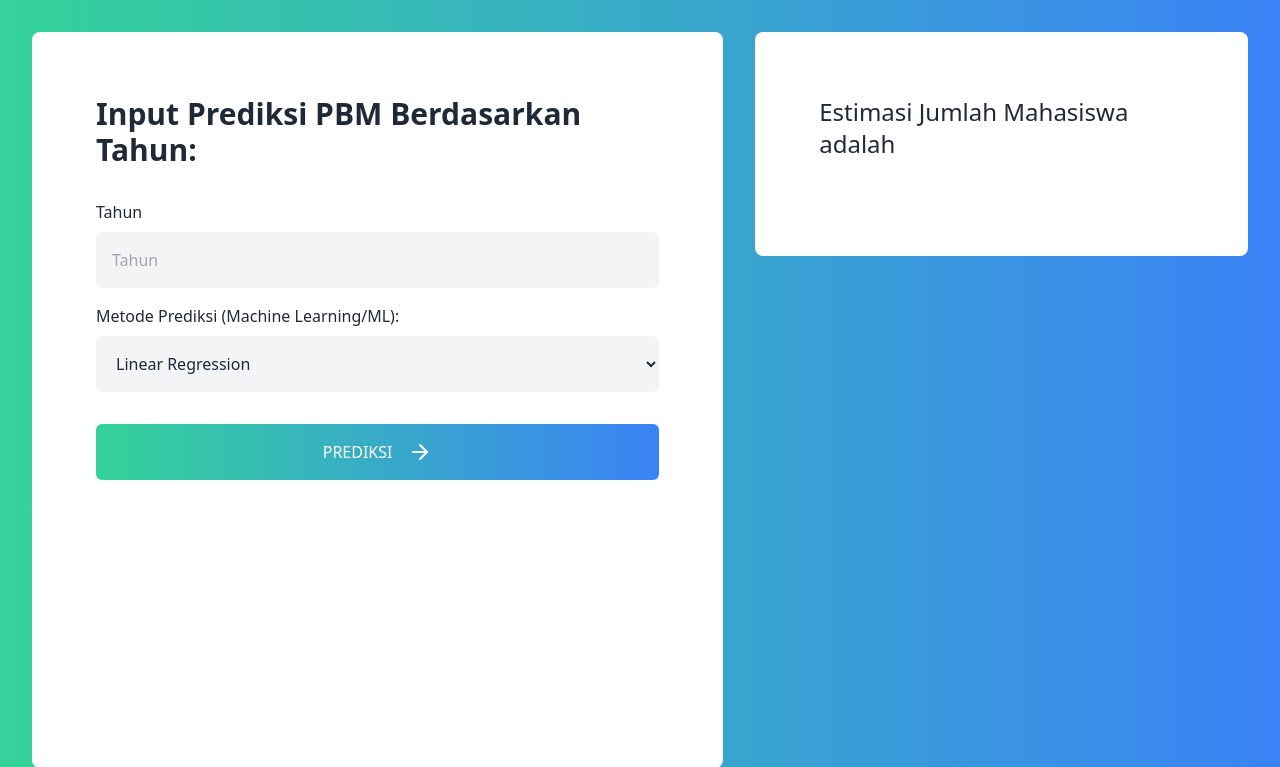
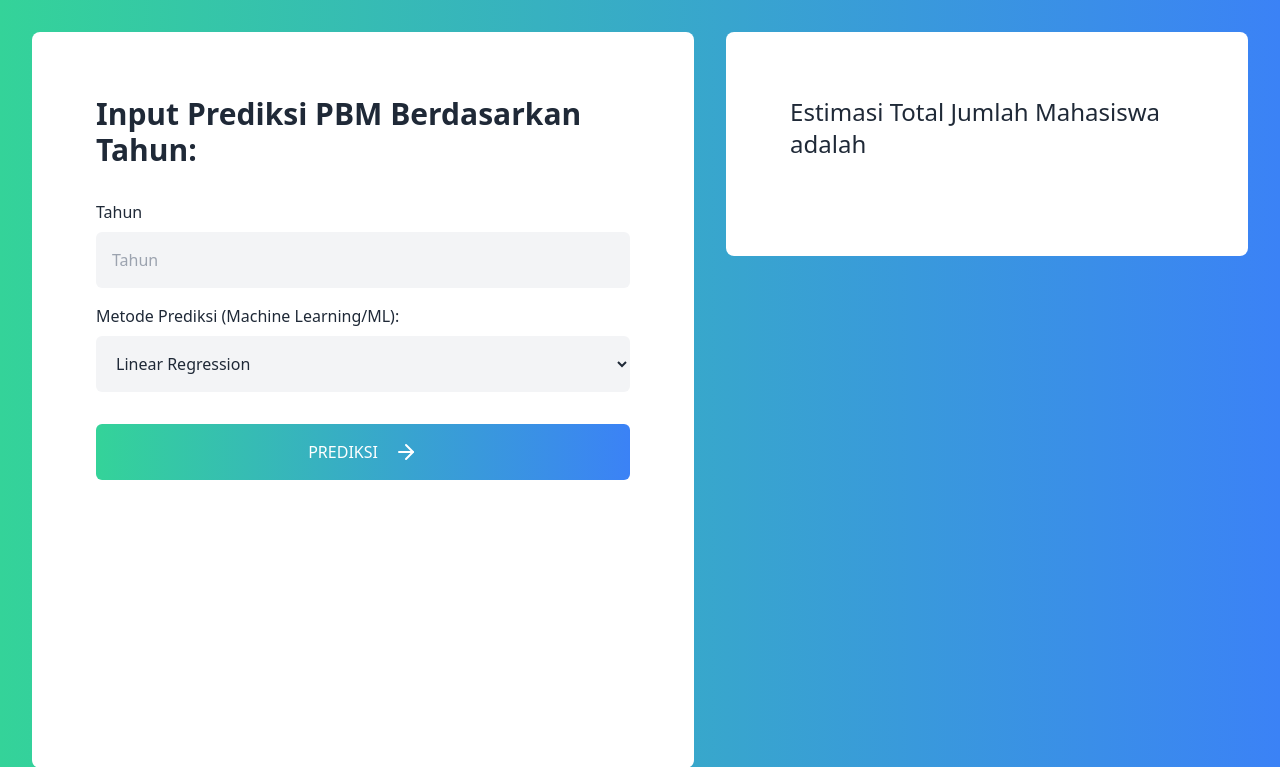
Before and after one commit to shoffan28/pmb01, a Flask app: page / in a window 1280 px wide. Shown: the top 767 px of the page. Run offline with Flask 2, Linux system fonts and the light colour scheme; parts of the project's set-up code (start-up, migrations or seed data) failed here and were passed over.

Commit message:
Update index.html

```diff
--- a/templates/index.html
+++ b/templates/index.html
@@ -122,9 +122,9 @@
         <section class="mt-8 h-full flex-auto rounded-lg md:mt-0 md:ml-8">
             <div class="bg-white p-16 rounded-lg">
                 <h1 class="text-2xl mb-8">
-                    Estimasi Jumlah Mahasiswa adalah
+                    Estimasi Total Jumlah Mahasiswa adalah
                 </h1>
-<!--                <h2 class="text-5xl font-bold">USD {{ insurance_cost }}</h2>
+<!--                <h2 class="text-5xl font-bold"> {{ insurance_cost }}</h2>
                 {% if (insurance_cost) != 0 %}
                 <div class="mt-8">
                     <p>Usia: {{ age }} tahun</p>
@@ -135,8 +135,7 @@
             </div>
             <div class="flex justify-around bg-white p-16 rounded-lg mt-8">
 				<h1 class="text-xl font-bold mb-8">
-					Website Prediksi PMB Universitas developed by Shoffan Saifullah
-					Copyright)
+					Website Prediksi PMB Universitas developed by Shoffan Saifullah (Copyright)
 				</h1>
                 <!--<img
                     class="h-24 md:h-28"
```
